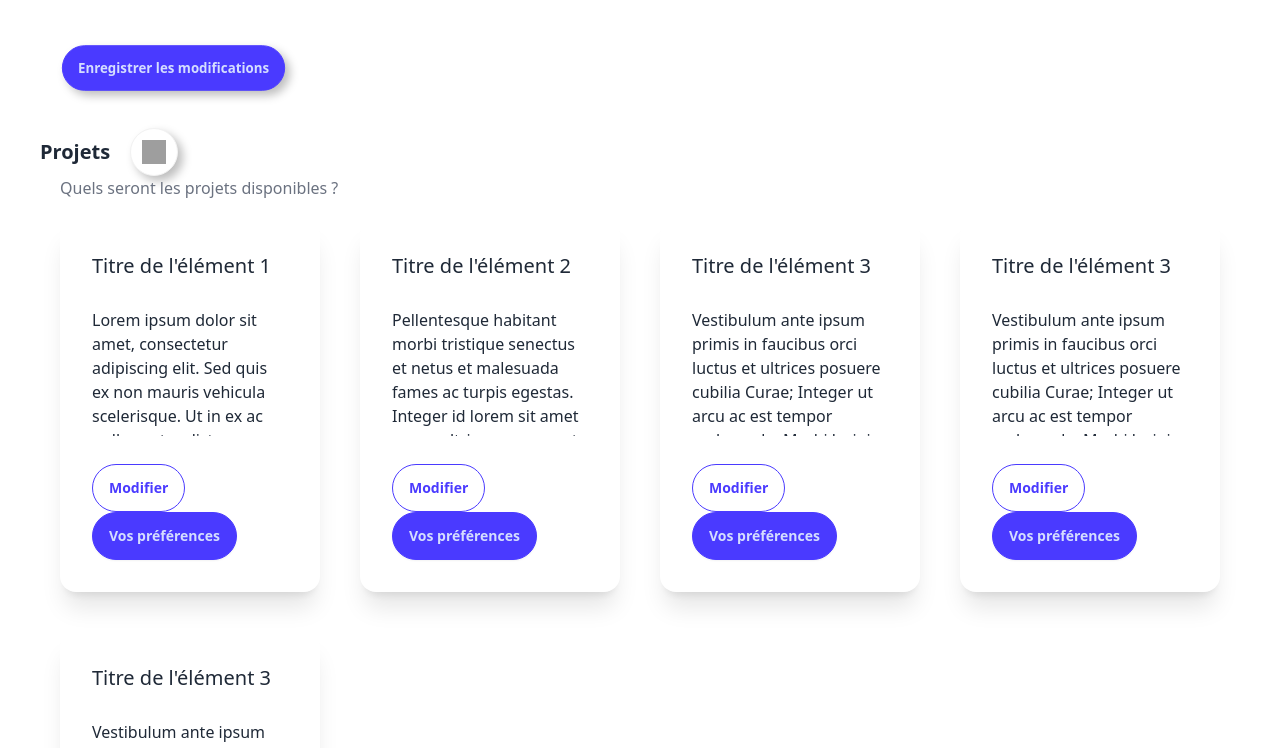
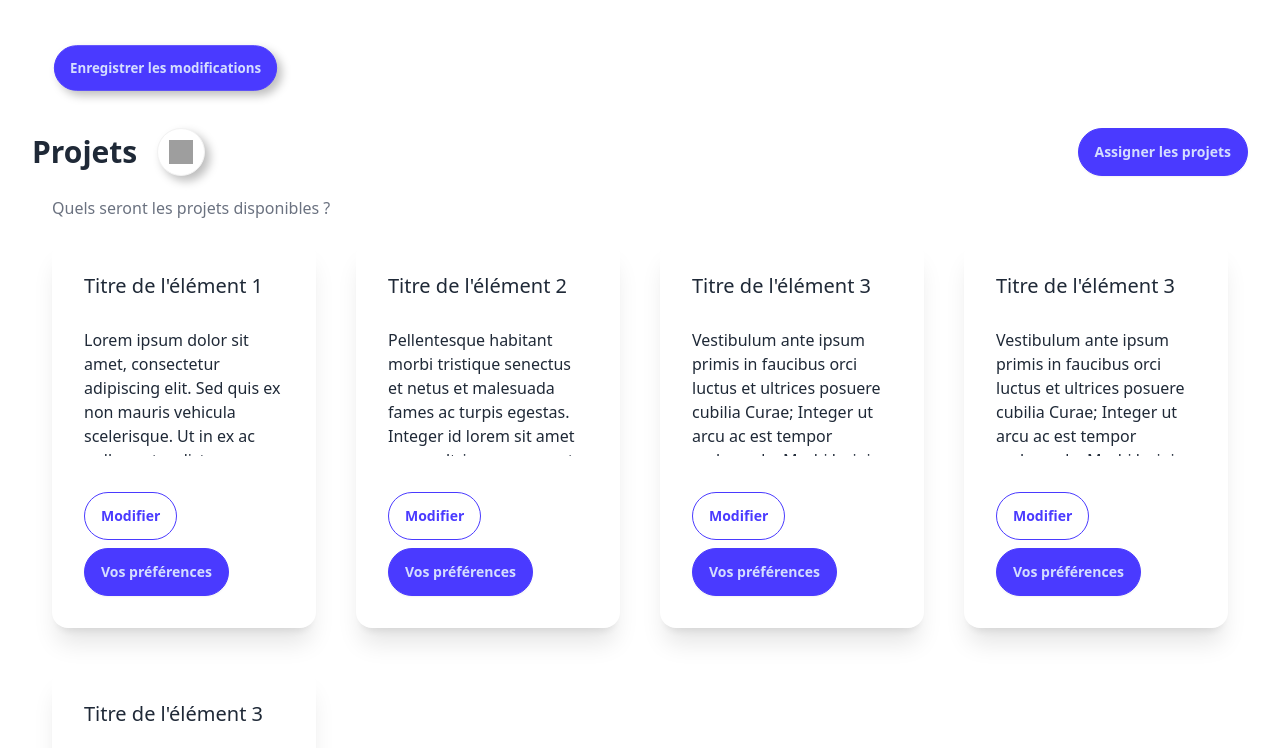
Before and after one commit to LawderDev/Parcoursup, a Nuxt app in the folder front/: page /session in a window 1280 px wide. Shown: the part 640-1388 px from the top of the page. Built offline with nearby package versions, Linux system fonts and the light colour scheme; grey boxes are pictures that could not be loaded.

Commit message:
centrage page session

```diff
--- a/front/components/ModalProjectForm.vue
+++ b/front/components/ModalProjectForm.vue
@@ -43,13 +43,6 @@ const props = defineProps({
 
 const emit = defineEmits(["submit:project", "update:isOpen","createProject"]);
 
-const state = reactive({
-  project: {
-    name: props.name,
-    summary: props.summary,
-  },
-});
-
 const handleSubmit = () => {
   emit("submit:project", {
     name: props.name,
--- a/front/components/ProjectCard.vue
+++ b/front/components/ProjectCard.vue
@@ -4,7 +4,7 @@
       <h1 class="text-xl">{{props.name}}</h1>
       <p class="my-5 max-h-32 text-ellipsis overflow-auto">{{props.summary}}</p>
       <div>
-        <ButtonSecondary @click="handleClickModify" class="mr-2 ">Modifier</ButtonSecondary>
+        <ButtonSecondary @click="handleClickModify" class="mr-2 my-2">Modifier</ButtonSecondary>
         <ButtonPrimary>Vos préférences</ButtonPrimary>
       </div>
     </Card>
--- a/front/pages/session.vue
+++ b/front/pages/session.vue
@@ -1,10 +1,10 @@
 <template>
   <div>
     <NavBar :name="'fdsf'" />
-    <div class="grid m-8 mx-10">
+    <div class="grid justify-center m-8">
       <FormSession editMode></FormSession>
-      <div class="flex items-center mt-5">
-        <h2 class="text-xl font-semibold mr-5">Projets</h2>
+      <div class="flex items-center mt-5 mb-5">
+        <h2 class="text-3xl font-semibold mr-5">Projets</h2>
         <ModalProjectForm
           v-model:isOpen="state.isOpen"
           :editMode="state.editMode"
@@ -15,10 +15,11 @@
           @create:project="openCreateModal"
         >
         </ModalProjectForm>
+        <ButtonPrimary class="ml-auto">Assigner les projets</ButtonPrimary>
       </div>
 
       <h3 class="ml-5 text-gray-500">Quels seront les projets disponibles ?</h3>
-      <div class="grid grid-cols-1 md:grid-cols-4 mb-20 md:mb-0">
+      <div class="grid grid-cols-1 sm:grid-cols-2 md:grid-cols-3 lg:grid-cols-4 mb-20 md:mb-0">
         <div v-for="item in liste" :key="item.id">
           <ProjectCard
             @modifyProject="openModifyModal"
```
